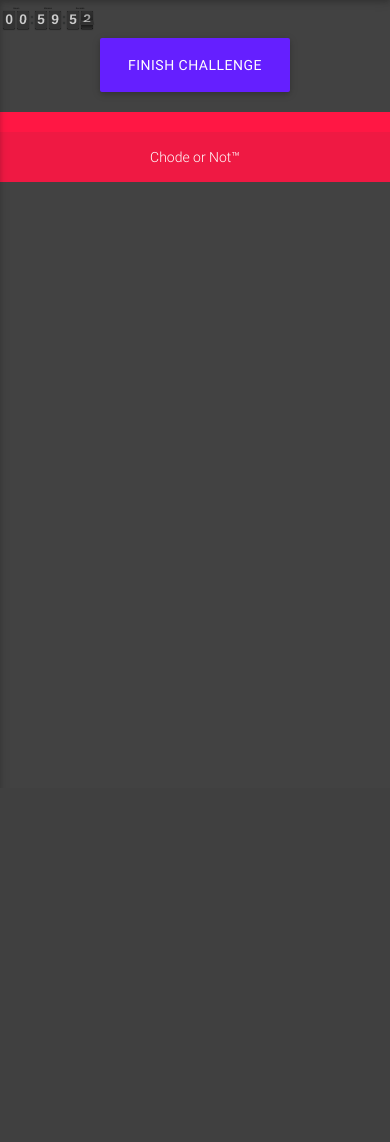
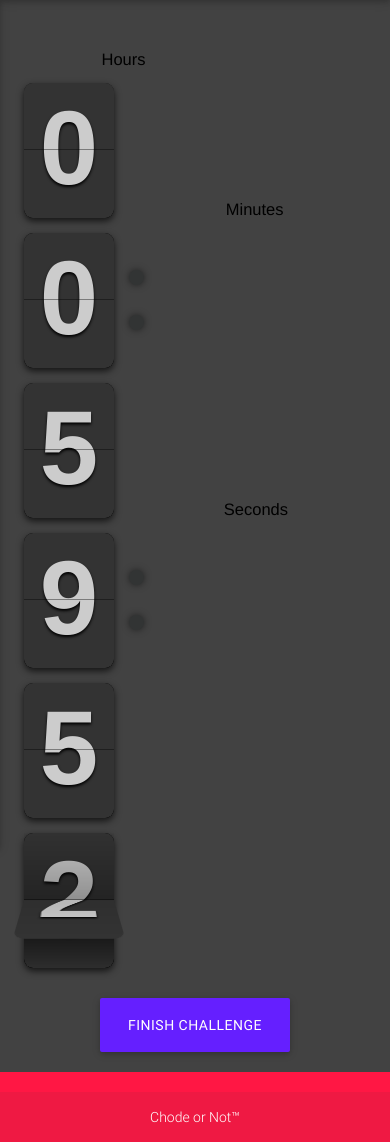
Before and after one commit to 2121159i/Chode-Or-Not-Prototype, a Django app: page /chodeOrNot/timer/ in a window 390 px wide. Shown: the part 56-1198 px from the top of the page. Before the commit the page ends 238 px from the top, so only its background shows below. Run offline with Django 3.2, Linux system fonts and the light colour scheme; some libraries are stand-ins or nearby versions.

Commit message:
finding the balance...

```diff
--- a/chode_or_not/static/css/style.css
+++ b/chode_or_not/static/css/style.css
@@ -22,7 +22,7 @@
 
 @media screen and (max-width: 550px) {
     #countdown_timer{
-        zoom: 0.2;
+        zoom: 1.5;
         -moz-transform: scale(0.2);
     }
 }
```
